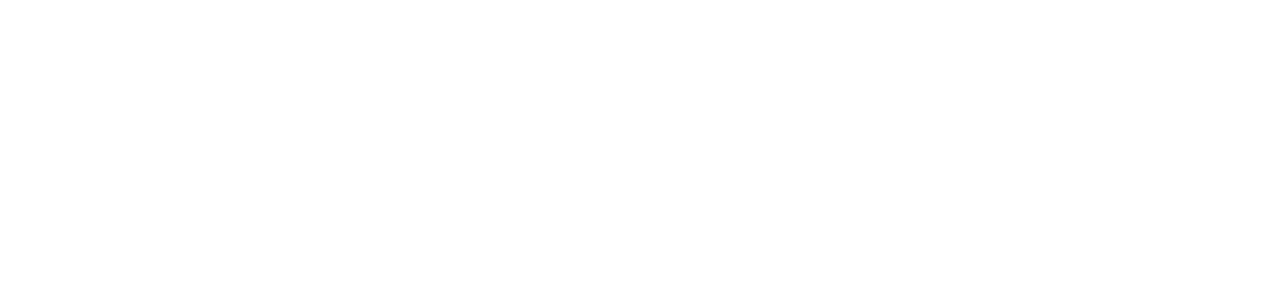
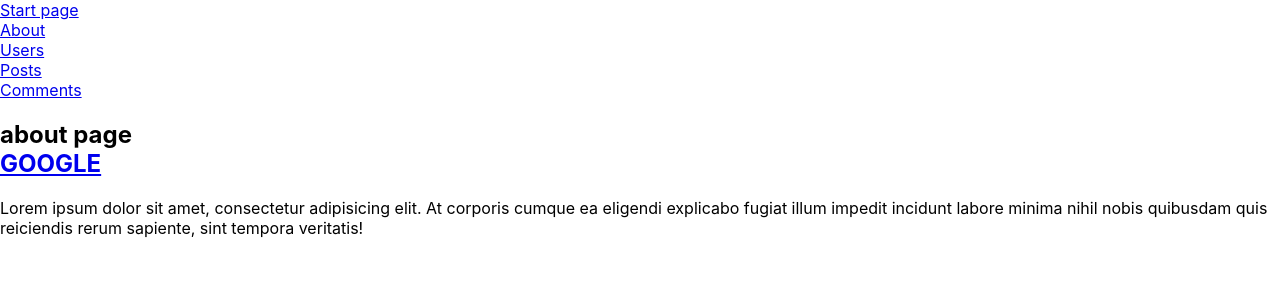
Before and after one commit to andriydobrosynets/react_june_okten, a React (Create React App) app: page /about in a window 1280 px wide. Shown: the top 300 px of the page. Built offline with nearby package versions, Linux system fonts and the light colour scheme.

Commit message:
Lesson 5 HW

```diff
--- a/src/App.js
+++ b/src/App.js
@@ -1,11 +1,35 @@
 import './App.css';
+import {
+    BrowserRouter as Router,
+    Switch,
+    Route,
+    Link,
+    withRouter
+} from "react-router-dom";
+import Users from "./users/Users";
+import Posts from "./posts/Posts";
+import Comments from "./comments/Comments";
+import About from "./about/About";
 
 function App() {
   return (
-    <div>
-
-    </div>
+    <Router>
+        <div>
+            <Link to={'/'}> Start page </Link>
+            <br/>
+            <Link to={'/about'}> About </Link>
+            <br/>
+            <Link to={'/users'}>Users</Link>
+            <br/>
+            <Link to={'/posts'}>Posts</Link>
+            <br/>
+            <Link to={'/comments'}>Comments</Link>
+        </div>
+        <Route path={'/about'} render={() => <About/>} />
+        <Route path={'/users'} render={() => <Users/>} />
+        <Route path={'/posts'} render={() => <Posts/>} />
+        <Route path={'/comments'} render={() => <Comments/>} />
+    </Router>
   );
 }
-
 export default App;
--- /dev/null
+++ b/src/about/About.js
@@ -0,0 +1,11 @@
+export default function About() {
+    return (
+        <div>
+            <h2>about page<br/>
+                <a href="https://www.google.com/">GOOGLE</a>
+            </h2>
+            <p>Lorem ipsum dolor sit amet, consectetur adipisicing elit. At corporis cumque ea eligendi
+                explicabo fugiat illum impedit incidunt labore minima nihil nobis quibusdam quis reiciendis
+                rerum sapiente, sint tempora veritatis!</p>
+        </div>);
+}
--- /dev/null
+++ b/src/comment/Comment.js
@@ -0,0 +1,9 @@
+export default function Comment({item:commentItem}) {
+    return (
+        <div>
+            {
+                <p>{commentItem.postId} - {commentItem.id} - {commentItem.body}</p>
+            }
+        </div>
+    );
+}
--- /dev/null
+++ b/src/comments/Comments.js
@@ -0,0 +1,16 @@
+import Comment from "../comment/Comment";
+import {useEffect, useState} from "react";
+import {getComments} from "../services/comments.service";
+export default function Comments() {
+    let [comments,setComments]=useState([])
+    useEffect(()=>{
+        getComments().then(value => setComments([...value]))
+    },[])
+    return (
+        <div>
+            {
+                comments.map(value =>(< Comment key={value.id} item = {value} />))
+            }
+        </div>
+    );
+}
--- /dev/null
+++ b/src/post/Post.js
@@ -0,0 +1,7 @@
+export default function Post({item:postItem}) {
+    return (
+        <div>
+            <p>{postItem.userId} - {postItem.id} - {postItem.title}</p>
+        </div>
+    );
+}
--- /dev/null
+++ b/src/posts/Posts.js
@@ -0,0 +1,18 @@
+import Post from "../post/Post";
+import {useEffect, useState} from "react";
+import {getPosts} from "../services/posts.service";
+
+export default function Posts() {
+    let [posts,setPosts]=useState([])
+    useEffect(()=>{
+        getPosts().then(value => setPosts([...value]))
+    },[])
+
+    return (
+        <div>
+            {
+                posts.map(value =>(< Post item = {value} key={value.id}/>))
+            }
+        </div>
+    );
+}
--- /dev/null
+++ b/src/services/comments.service.js
@@ -0,0 +1,7 @@
+let url =  'https://jsonplaceholder.typicode.com/comments'
+const getComments = ()=>{
+    return fetch(url)
+        .then(value => value.json())
+
+}
+export {getComments};
--- /dev/null
+++ b/src/services/posts.service.js
@@ -0,0 +1,7 @@
+let url =  'https://jsonplaceholder.typicode.com/posts'
+const getPosts = ()=>{
+    return fetch(url)
+        .then(value => value.json())
+
+}
+export {getPosts};
--- /dev/null
+++ b/src/services/users.service.js
@@ -0,0 +1,7 @@
+let url =  'https://jsonplaceholder.typicode.com/users'
+const getUsers = ()=>{
+    return fetch(url)
+        .then(value => value.json())
+
+}
+export {getUsers};
--- /dev/null
+++ b/src/user/User.js
@@ -0,0 +1,8 @@
+export default function User({item:userItem}) {
+
+    return (
+        <div>
+            {<h2>{userItem.id} {userItem.name}</h2>}
+        </div>
+    );
+}
--- /dev/null
+++ b/src/users/Users.js
@@ -0,0 +1,17 @@
+import {useEffect, useState} from "react";
+import {getUsers} from "../services/users.service";
+import User from "../user/User";
+
+export default function Users() {
+    let [users,setUsers]=useState([])
+    useEffect(()=>{
+        getUsers().then(value => setUsers([...value]))
+    },[])
+    return (
+        <div>
+            {
+              users.map((userItem,index)=><User key={userItem.id} item={userItem}/>)
+            }
+        </div>
+    );
+}
```
